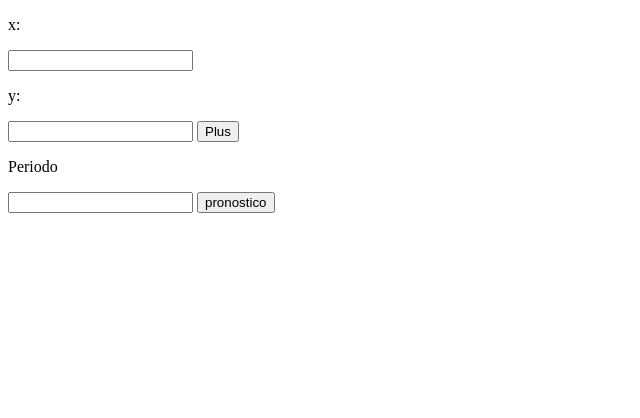
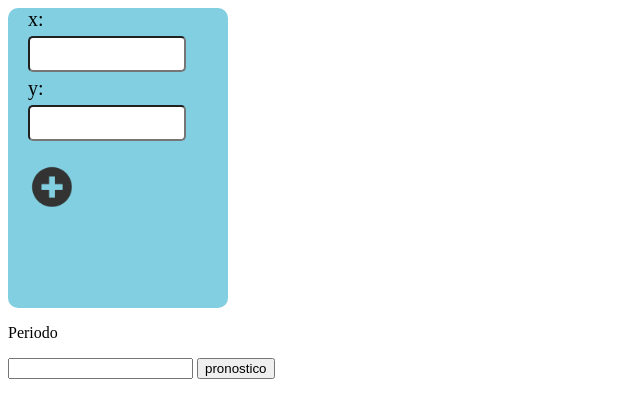
Before and after one commit to AdrianZelada/Simulacion_sistemas, a plain HTML site: page pronostico/index.html in a window 1280 px wide. Shown: the whole page, without its empty margins (0-640 px from the left). Drawn offline with Linux system fonts and the light colour scheme.

Commit message:
second commit

```diff
--- a/pronostico/index.html
+++ b/pronostico/index.html
@@ -2,14 +2,18 @@
 <html>
 <head>
 	<title></title>
+	<link rel="stylesheet" type="text/css" href="style.css">
 </head>
 <body>
-<div>
+<div class="content_xy">
 	<p> x: </p>
 	<input type="text" id='x'>
 	<p> y: </p>
 	<input type="text" id='y'>
-	<button id="boton">Plus</button>
+	<br	>
+	<div id="boton">
+		<img src="plus.png">
+	</div>
 	<div id="content" ></div>
 </div>
 
@@ -53,7 +57,10 @@ pronostico.onclick=function(){
 	var deno=Sum_cuadr('_x')-((Sum_x*Sum_x)/n);
 	var num=Sum_multi()-((Sum_x*Sum_y)/n);
 
-	var B = num/deno;
+
+	console.log(Sum_x*Sum_y);
+
+	/*var B = num/deno;
 	var A = Prome_y - ( B * Prome_x );
 
 	console.log(Prome_x);
@@ -67,7 +74,7 @@ pronostico.onclick=function(){
 	console.log(deno);
 	console.log(B);
 	console.log(A);
-	console.log(A+B);
+	console.log(A+B);*/
 }
 
 function promedio_sum(){
--- /dev/null
+++ b/pronostico/style.css
@@ -0,0 +1,42 @@
+.content_xy{
+	width: 200px;
+	height: 300px;
+	padding-left: 20px;
+	border-radius: 10px;
+	background: rgb(129, 207, 224);
+}
+.content_xy > input{
+	width: 150px;
+	height: 30px;
+	border-radius: 5px;
+	font-size: 20px;
+}
+
+.content_xy > p{
+	font-size: 20px;
+	margin-bottom: 5px !important;
+	margin-top: 5px !important;
+}
+#boton{
+	margin-top: 20px;
+	width: 50px;
+	height: 50px;
+	padding-left: 0px !important;
+
+	 -webkit-transition:all 1s ease;
+   -moz-transition:all 1s ease;
+   -o-transition:all 1s ease;
+   transition:all 1s ease;
+
+}
+#boton:hover{
+	background: red;
+	border-radius: 20px;
+	background: rgb(228, 241, 254);
+}
+#boton > img{
+	width: 50px;
+	height: 50px;
+	margin-right:0px !important;
+	margin-left: -2px;
+}
```
Also changed, not shown: pronostico/plus.png (added).
